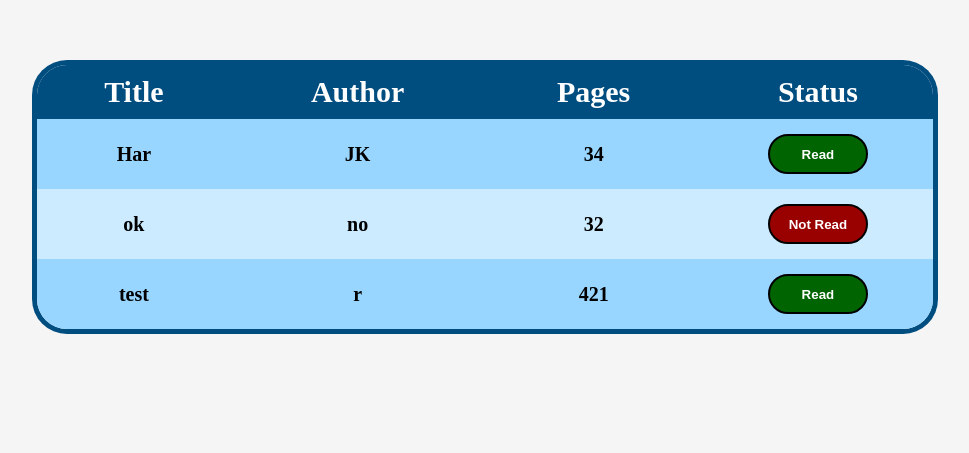
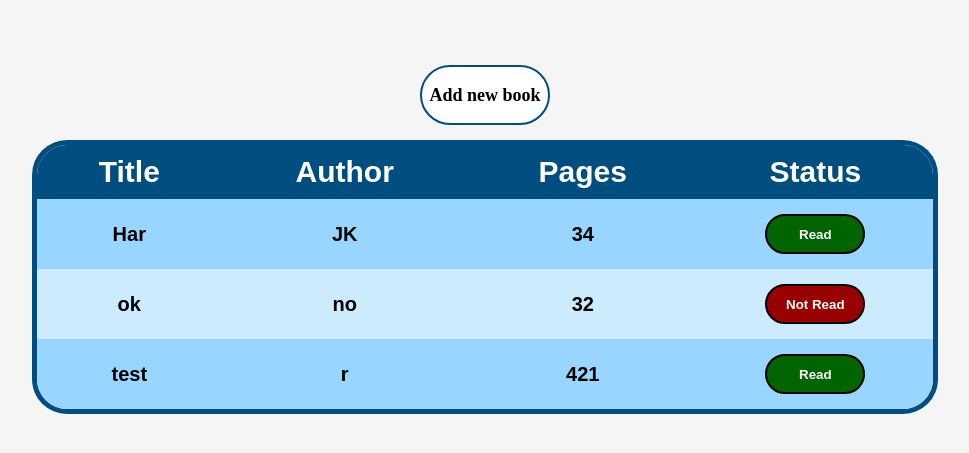
Before and after one commit to mucyildiz/my-bookshelf, a plain HTML site: page index.html in a window 1280 px wide. Shown: the part 123-576 px from the top of the page, without its empty margins (163-1132 px from the left). Drawn offline with Linux system fonts and the light colour scheme.

Commit message:
added Add New Book button

```diff
--- a/index.html
+++ b/index.html
@@ -12,7 +12,11 @@
     </header>
     <div class='container'>
         <div class='bookshelf-container'>
-
+            <div class='btn-container'>
+            <center>
+            <button class='btn'>Add new book</button>
+            </center>
+            </div>
             <table class='library-table'>
 
             </table>
--- a/styles.css/style.css
+++ b/styles.css/style.css
@@ -21,6 +21,7 @@
  }
 
  table {
+    font-family: fantasy;
     width: 100%;
     margin: 0 auto;
     border-collapse: collapse;
@@ -31,6 +32,7 @@
  }
 
 th {
+    font-family: fantasy;
     padding: 10px 25px 10px 25px;
     background-color: #004d80;
     color: white;
@@ -40,6 +42,7 @@ th {
 td {
     text-align: center;
     font-size: 20px;
+    font-family: fantasy;
     padding: 15px 0 15px 0;
     background-color: white;
     font-weight: 800;
@@ -61,3 +64,32 @@ tr:nth-last-child(even) td{
 tr:nth-last-child(odd) td{
     background-color: #99d6ff;
 }
+
+table.library-table tr td{
+    font-family: fantasy;
+}
+
+
+.btn {
+    margin: 0px auto;
+    margin-bottom: 20px;
+    height: 60px;
+    width: 130px;
+    border: 2px solid #004d80;
+    background-color: white;
+    border-radius: 50px;
+    font-family: 'Times New Roman', Times, serif;
+    font-size: 18px;
+    font-weight: 900;
+}
+
+.btn:hover {
+    box-shadow: 1px 1px 1px grey;
+    transform: scale(1.02);
+    font-size: 18px;
+    border: 3px solid #004d80;
+}
+
+.btn:active {
+    transform: translateZ(10px);
+}
```
